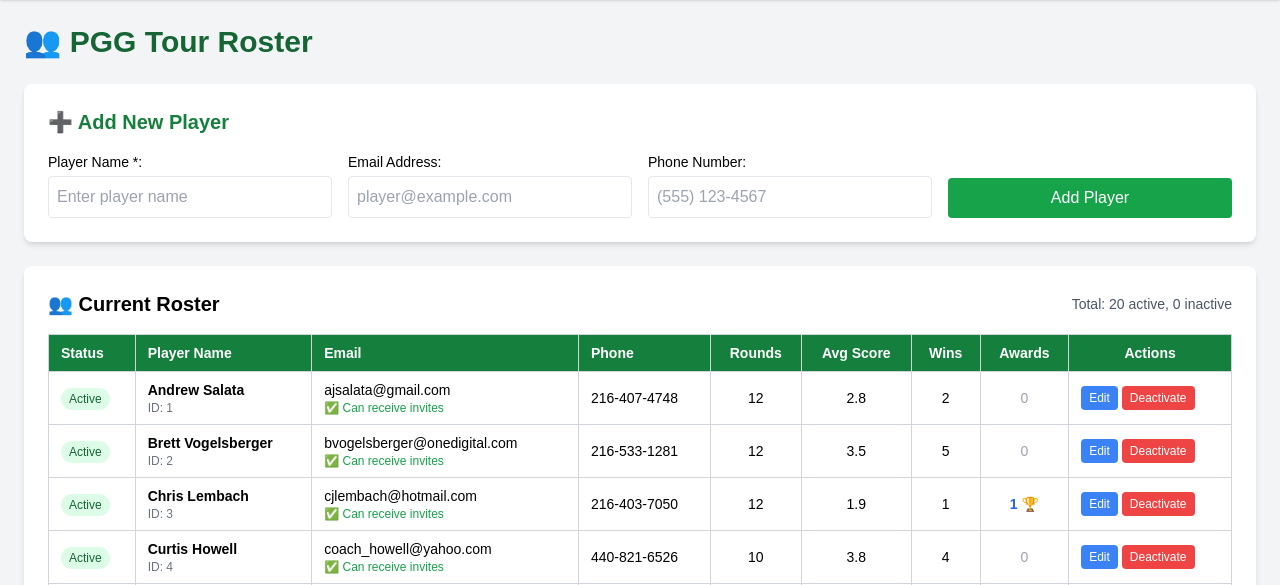
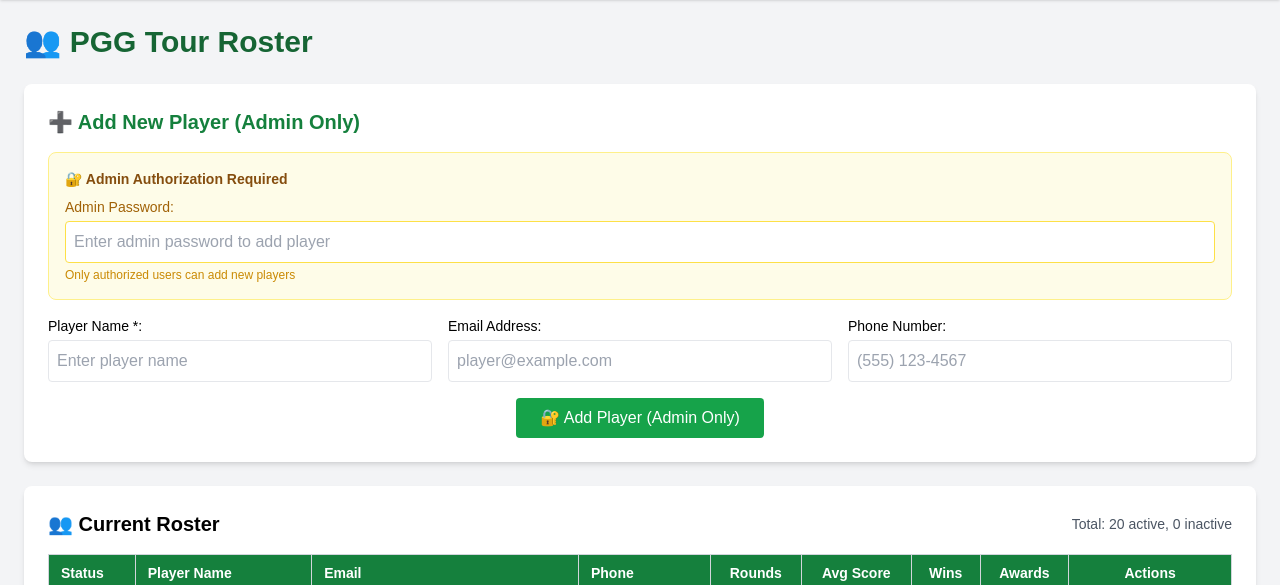
Before and after one commit to platodw/pgg-tour, a Flask app: page /roster in a window 1280 px wide. Shown: the part 64-649 px from the top of the page. Run offline with Flask 3, Linux system fonts and the light colour scheme; data comes from the database, SQL or seed files in the repository; some libraries are stand-ins or nearby versions.

Commit message:
Add admin password protection to roster player addition

```diff
--- a/app.py
+++ b/app.py
@@ -984,7 +984,13 @@ def roster():
 
 @app.route("/roster/add", methods=["POST"])
 def add_player():
-    """Add a new player"""
+    """Add a new player (admin password protected)"""
+
+    # Check admin password first
+    admin_password = request.form.get("admin_password", "").strip()
+    if admin_password != ADMIN_PASSWORD:
+        # Redirect back with error message
+        return redirect(url_for("roster") + "?error=invalid_password")
 
     name = request.form.get("name", "").strip()
     email = request.form.get("email", "").strip()
--- a/templates/roster.html
+++ b/templates/roster.html
@@ -9,9 +9,30 @@
 
 <!-- Add New Player -->
 <div class="bg-white rounded-lg shadow-md p-6 mb-6">
-  <h2 class="text-xl font-semibold mb-4 text-green-700">➕ Add New Player</h2>
+  <h2 class="text-xl font-semibold mb-4 text-green-700">➕ Add New Player (Admin Only)</h2>
 
-  <form method="POST" action="/roster/add" class="grid grid-cols-1 md:grid-cols-4 gap-4">
+  <!-- Error Message Display -->
+  {% if request.args.get('error') == 'invalid_password' %}
+    <div class="bg-red-100 border border-red-400 text-red-700 px-4 py-3 rounded mb-4">
+      <span class="block sm:inline">❌ Invalid admin password. Please try again.</span>
+    </div>
+  {% endif %}
+
+  <form method="POST" action="/roster/add" class="space-y-4">
+    <!-- Admin Password -->
+    <div class="bg-yellow-50 border border-yellow-200 rounded-lg p-4">
+      <h3 class="font-bold text-yellow-800 mb-2 text-sm">🔐 Admin Authorization Required</h3>
+      <div>
+        <label class="block text-sm font-medium text-yellow-700 mb-1">Admin Password:</label>
+        <input type="password" name="admin_password" required
+               class="w-full border border-yellow-300 rounded p-2 focus:ring-2 focus:ring-yellow-500 focus:border-yellow-500"
+               placeholder="Enter admin password to add player">
+        <p class="text-xs text-yellow-600 mt-1">Only authorized users can add new players</p>
+      </div>
+    </div>
+
+    <!-- Player Information -->
+    <div class="grid grid-cols-1 md:grid-cols-3 gap-4">
       <div>
         <label class="block text-sm font-medium mb-1">Player Name *:</label>
         <input type="text" name="name" required class="w-full border rounded p-2" placeholder="Enter player name">
@@ -26,10 +47,11 @@
         <label class="block text-sm font-medium mb-1">Phone Number:</label>
         <input type="tel" name="phone" class="w-full border rounded p-2" placeholder="(555) 123-4567">
       </div>
+    </div>
 
-    <div class="flex items-end">
-      <button type="submit" class="w-full bg-green-600 text-white px-4 py-2 rounded hover:bg-green-700 transition">
-        Add Player
+    <div class="text-center">
+      <button type="submit" class="bg-green-600 text-white px-6 py-2 rounded hover:bg-green-700 transition">
+        🔐 Add Player (Admin Only)
       </button>
     </div>
   </form>
```
Lines whose indentation alone changed are shown as unchanged.
